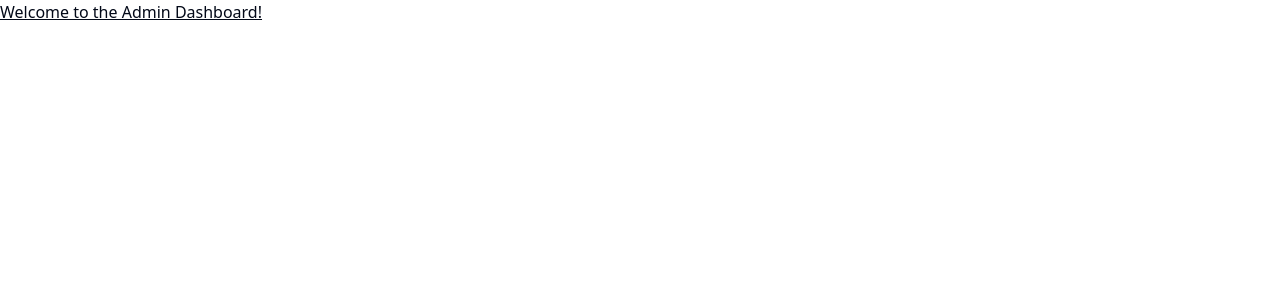
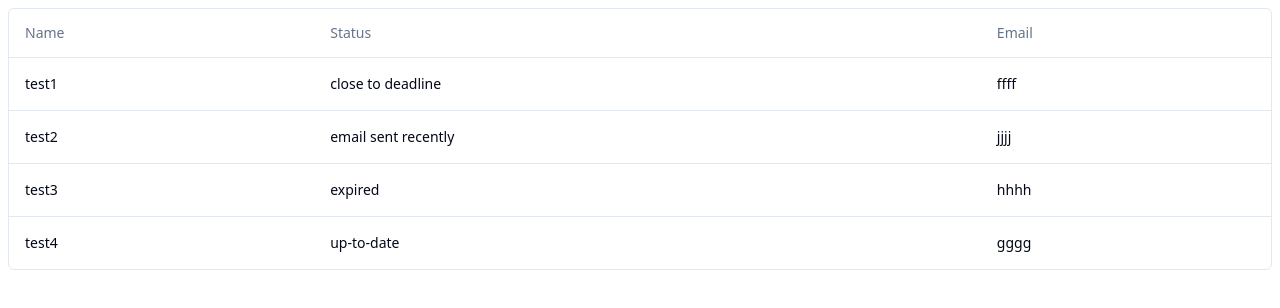
Before and after one commit to hack4impact-utk/uw-211, a Next.js app: page /dashboard in a window 1280 px wide. Shown: the top 308 px of the page. Built offline with nearby package versions, Linux system fonts and the light colour scheme.

Commit message:
basic table with clickable email links

```diff
--- a/package.json
+++ b/package.json
@@ -13,6 +13,8 @@
   "dependencies": {
     "@emotion/react": "^11.11.1",
     "@emotion/styled": "^11.11.0",
+    "@radix-ui/react-slot": "^1.0.2",
+    "@tanstack/react-table": "^8.10.7",
     "class-variance-authority": "^0.7.0",
     "clsx": "^2.0.0",
     "lucide-react": "^0.286.0",
--- a/src/app/dashboard/page.tsx
+++ b/src/app/dashboard/page.tsx
@@ -1,3 +1,33 @@
+import { AdminDashboardTable } from '@/components/AdminDashboardTable';
+import { Nonprofit } from '@/components/AdminDashboardTable';
+
+const Data: Nonprofit[] = [
+  {
+    name: 'test1',
+    status: 'close to deadline',
+    email: 'ffff',
+  },
+  {
+    name: 'test2',
+    status: 'email sent recently',
+    email: 'jjjj',
+  },
+  {
+    name: 'test3',
+    status: 'expired',
+    email: 'hhhh',
+  },
+  {
+    name: 'test4',
+    status: 'up-to-date',
+    email: 'gggg',
+  },
+];
+
 export default function Dashboard() {
-  return <h1 className="underline">Welcome to the Admin Dashboard!</h1>;
+  return (
+    <div className="p-2">
+      <AdminDashboardTable data={Data} />
+    </div>
+  );
 }
--- /dev/null
+++ b/src/components/AdminDashboardTable/index.tsx
@@ -0,0 +1,105 @@
+'use client';
+
+import {
+  ColumnDef,
+  flexRender,
+  getCoreRowModel,
+  useReactTable,
+} from '@tanstack/react-table';
+import {
+  Table,
+  TableBody,
+  TableCell,
+  TableHead,
+  TableHeader,
+  TableRow,
+} from '@/components/ui/table';
+
+export type Nonprofit = {
+  name: string;
+  status:
+    | 'expired'
+    | 'email sent recently'
+    | 'up-to-date'
+    | 'close to deadline';
+  email: string;
+};
+
+const columns: ColumnDef<Nonprofit>[] = [
+  {
+    accessorKey: 'name',
+    header: 'Name',
+  },
+  {
+    accessorKey: 'status',
+    header: 'Status',
+  },
+  {
+    accessorKey: 'email',
+    header: 'Email',
+    cell: ({ row }) => (
+      <a href={`mailto:${row.original.email}`} className="hover:underline">
+        {row.original.email}
+      </a>
+    ),
+  },
+];
+
+interface AdminDashboardTableProps {
+  data: Nonprofit[];
+}
+
+export function AdminDashboardTable({ data }: AdminDashboardTableProps) {
+  const table = useReactTable({
+    columns,
+    data,
+    getCoreRowModel: getCoreRowModel(),
+  });
+
+  return (
+    <div className="rounded-md border">
+      <Table>
+        <TableHeader>
+          {table.getHeaderGroups().map((headerGroup) => (
+            <TableRow key={headerGroup.id}>
+              {headerGroup.headers.map((header) => {
+                return (
+                  <TableHead key={header.id}>
+                    {header.isPlaceholder
+                      ? null
+                      : flexRender(
+                          header.column.columnDef.header,
+                          header.getContext()
+                        )}
+                  </TableHead>
+                );
+              })}
+            </TableRow>
+          ))}
+        </TableHeader>
+        <TableBody>
+          {table.getRowModel().rows?.length ? (
+            table.getRowModel().rows.map((row) => (
+              <TableRow
+                key={row.id}
+                data-state={row.getIsSelected() && 'selected'}
+              >
+                {row.getVisibleCells().map((cell) => (
+                  <TableCell key={cell.id}>
+                    {flexRender(cell.column.columnDef.cell, cell.getContext())}
+                  </TableCell>
+                ))}
+              </TableRow>
+            ))
+          ) : (
+            <TableRow>
+              <TableCell colSpan={columns.length} className="h-24 text-center">
+                No results.
+              </TableCell>
+            </TableRow>
+          )}
+        </TableBody>
+      </Table>
+    </div>
+  );
+}
--- /dev/null
+++ b/src/components/ui/button.tsx
@@ -0,0 +1,56 @@
+import * as React from 'react';
+import { Slot } from '@radix-ui/react-slot';
+import { cva, type VariantProps } from 'class-variance-authority';
+
+import { cn } from '@/lib/utils';
+
+const buttonVariants = cva(
+  'inline-flex items-center justify-center whitespace-nowrap rounded-md text-sm font-medium ring-offset-background transition-colors focus-visible:outline-none focus-visible:ring-2 focus-visible:ring-ring focus-visible:ring-offset-2 disabled:pointer-events-none disabled:opacity-50',
+  {
+    variants: {
+      variant: {
+        default: 'bg-primary text-primary-foreground hover:bg-primary/90',
+        destructive:
+          'bg-destructive text-destructive-foreground hover:bg-destructive/90',
+        outline:
+          'border border-input bg-background hover:bg-accent hover:text-accent-foreground',
+        secondary:
+          'bg-secondary text-secondary-foreground hover:bg-secondary/80',
+        ghost: 'hover:bg-accent hover:text-accent-foreground',
+        link: 'text-primary underline-offset-4 hover:underline',
+      },
+      size: {
+        default: 'h-10 px-4 py-2',
+        sm: 'h-9 rounded-md px-3',
+        lg: 'h-11 rounded-md px-8',
+        icon: 'h-10 w-10',
+      },
+    },
+    defaultVariants: {
+      variant: 'default',
+      size: 'default',
+    },
+  }
+);
+
+export interface ButtonProps
+  extends React.ButtonHTMLAttributes<HTMLButtonElement>,
+    VariantProps<typeof buttonVariants> {
+  asChild?: boolean;
+}
+
+const Button = React.forwardRef<HTMLButtonElement, ButtonProps>(
+  ({ className, variant, size, asChild = false, ...props }, ref) => {
+    const Comp = asChild ? Slot : 'button';
+    return (
+      <Comp
+        className={cn(buttonVariants({ variant, size, className }))}
+        ref={ref}
+        {...props}
+      />
+    );
+  }
+);
+Button.displayName = 'Button';
+
+export { Button, buttonVariants };
--- /dev/null
+++ b/src/components/ui/table.tsx
@@ -0,0 +1,114 @@
+import * as React from 'react';
+
+import { cn } from '@/lib/utils';
+
+const Table = React.forwardRef<
+  HTMLTableElement,
+  React.HTMLAttributes<HTMLTableElement>
+>(({ className, ...props }, ref) => (
+  <div className="relative w-full overflow-auto">
+    <table
+      ref={ref}
+      className={cn('w-full caption-bottom text-sm', className)}
+      {...props}
+    />
+  </div>
+));
+Table.displayName = 'Table';
+
+const TableHeader = React.forwardRef<
+  HTMLTableSectionElement,
+  React.HTMLAttributes<HTMLTableSectionElement>
+>(({ className, ...props }, ref) => (
+  <thead ref={ref} className={cn('[&_tr]:border-b', className)} {...props} />
+));
+TableHeader.displayName = 'TableHeader';
+
+const TableBody = React.forwardRef<
+  HTMLTableSectionElement,
+  React.HTMLAttributes<HTMLTableSectionElement>
+>(({ className, ...props }, ref) => (
+  <tbody
+    ref={ref}
+    className={cn('[&_tr:last-child]:border-0', className)}
+    {...props}
+  />
+));
+TableBody.displayName = 'TableBody';
+
+const TableFooter = React.forwardRef<
+  HTMLTableSectionElement,
+  React.HTMLAttributes<HTMLTableSectionElement>
+>(({ className, ...props }, ref) => (
+  <tfoot
+    ref={ref}
+    className={cn('bg-primary font-medium text-primary-foreground', className)}
+    {...props}
+  />
+));
+TableFooter.displayName = 'TableFooter';
+
+const TableRow = React.forwardRef<
+  HTMLTableRowElement,
+  React.HTMLAttributes<HTMLTableRowElement>
+>(({ className, ...props }, ref) => (
+  <tr
+    ref={ref}
+    className={cn(
+      'border-b transition-colors hover:bg-muted/50 data-[state=selected]:bg-muted',
+      className
+    )}
+    {...props}
+  />
+));
+TableRow.displayName = 'TableRow';
+
+const TableHead = React.forwardRef<
+  HTMLTableCellElement,
+  React.ThHTMLAttributes<HTMLTableCellElement>
+>(({ className, ...props }, ref) => (
+  <th
+    ref={ref}
+    className={cn(
+      'h-12 px-4 text-left align-middle font-medium text-muted-foreground [&:has([role=checkbox])]:pr-0',
+      className
+    )}
+    {...props}
+  />
+));
+TableHead.displayName = 'TableHead';
+
+const TableCell = React.forwardRef<
+  HTMLTableCellElement,
+  React.TdHTMLAttributes<HTMLTableCellElement>
+>(({ className, ...props }, ref) => (
+  <td
+    ref={ref}
+    className={cn('p-4 align-middle [&:has([role=checkbox])]:pr-0', className)}
+    {...props}
+  />
+));
+TableCell.displayName = 'TableCell';
+
+const TableCaption = React.forwardRef<
+  HTMLTableCaptionElement,
+  React.HTMLAttributes<HTMLTableCaptionElement>
+>(({ className, ...props }, ref) => (
+  <caption
+    ref={ref}
+    className={cn('mt-4 text-sm text-muted-foreground', className)}
+    {...props}
+  />
+));
+TableCaption.displayName = 'TableCaption';
+
+export {
+  Table,
+  TableHeader,
+  TableBody,
+  TableFooter,
+  TableHead,
+  TableRow,
+  TableCell,
+  TableCaption,
+};
```
Also changed, not shown: 1 other file (tests, documents, lock files or other folders).
